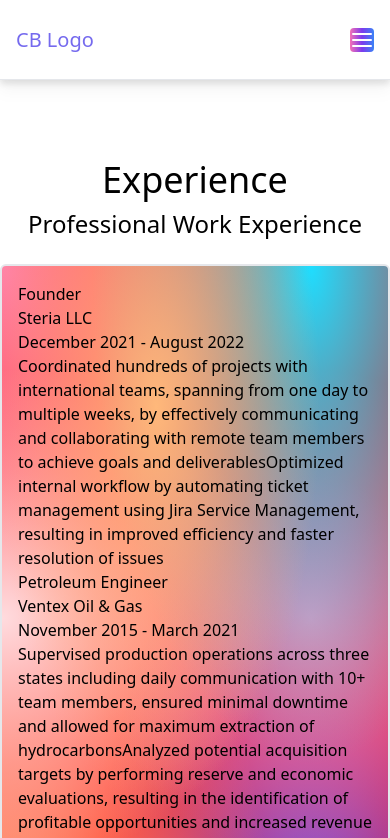
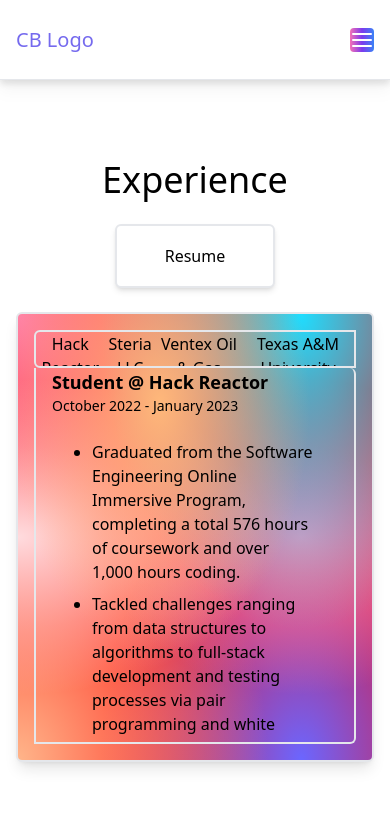
Before and after one commit to csb91/portfolio_site, a Next.js app: page /experience in a window 390 px wide. Shown: the top 838 px of the page. Built offline with nearby package versions, Linux system fonts and the light colour scheme.

Commit message:
finish experience section need to finish formatting mobile view for job selector component

```diff
--- a/src/app/experience/page.tsx
+++ b/src/app/experience/page.tsx
@@ -1,16 +1,27 @@
+import Link from "next/link"
+import Image from "next/image"
 import WorkExperience from "@/components/WorkExperience"
-//import Resume from '../../../public/Carter_Brooks_Resume.pdf'
+//import Resume from '../../files/Carter_Brooks_Resume.pdf'
 
 
 export default function Experience() {
   return (
-    <div>
+    <div className='flex-col sm:flex-grow px-4 sm:px-0'>
       <h1 className='text-4xl text-center'>
         Experience
       </h1>
-      <h2 className='text-2xl text-center mt-2'>
-        Professional Work Experience
-      </h2>
+      <div className='container flex justify-center mt-2'>
+        <Link
+          href="/files/Carter_Brooks_Resume.pdf"
+          target="_blank"
+          rel="noopener noreferrer"
+          aria-label='Carter Brooks Resume PDF Link'
+        >
+          <button className='border-2 rounded-md mt-4 h-16 w-40 shadow-md bg-white hover:border-[#EE756A]'>
+            Resume
+          </button>
+        </Link>
+      </div>
       <WorkExperience />
     </div>
   )
--- a/src/components/JobCard.tsx
+++ b/src/components/JobCard.tsx
@@ -1,19 +1,25 @@
-const JobCard = ({ title, company, dates, description}) => {
+const JobCard = ({ selectedJob, title, company, dates, description}) => {
+
   return (
-    <div>
-      <div>
-        {title}
+    <>
+      {company === selectedJob &&
+      <div className='pl-4 pb-2'>
+        <h3 className='text-lg font-bold'>
+          {title} @ {company}
+        </h3>
+        <div className='text-sm'>
+          {dates}
+        </div>
+        <ul className='list-disc px-10 py-6 sm:py-10'>
+          {description?.map((bulletPoint, index) => (
+            <li key={index} className='pb-2'>
+              {bulletPoint}
+            </li>
+          ))}
+        </ul>
       </div>
-      <div>
-        {company}
-      </div>
-      <div>
-        {dates}
-      </div>
-      <div>
-        {description}
-      </div>
-    </div>
+      }
+    </>
   )
 }
 
--- /dev/null
+++ b/src/components/JobSelector.tsx
@@ -0,0 +1,16 @@
+const JobSelector = ({ selectedJob, setSelectedJob, company }) => {
+  const handleClick = (e) => {
+    e.preventDefault();
+    setSelectedJob(company)
+  }
+
+  return (
+    <>
+      <button onClick={handleClick} className='sm:border-b sm:h-12'>
+        {company}
+      </button>
+    </>
+  )
+}
+
+export default JobSelector;
--- a/src/components/WorkExperience.tsx
+++ b/src/components/WorkExperience.tsx
@@ -1,7 +1,23 @@
+'use client'
+
+import { useState} from "react";
 import { jonInfo } from "@/lib/interfaces";
 import JobCard from './JobCard'
+import JobSelector from "./JobSelector";
 
 const jobList: jonInfo[] = [
+  {
+    title: 'Student',
+    company: 'Hack Reactor',
+    dates: 'October 2022 - January 2023',
+    description:[
+      `Graduated from the Software Engineering Online Immersive Program,
+      completing a total 576 hours of coursework and over 1,000 hours coding.`,
+      `Tackled challenges ranging from data structures to algorithms to full-stack development and
+      testing processes via pair programming and white boarding.`,
+      `Worked on engineering teams to create full-stack apps using Agile methodologies.`
+    ]
+  },
   {
     title: 'Founder',
     company: 'Steria LLC',
@@ -28,17 +44,36 @@
       `Oversee regulatory matters with various state and federal government agencies`
     ]
   },
+  {
+    title: 'Student',
+    company: 'Texas A&M University',
+    dates: 'September 2010 - May 2015',
+    description: [
+      'B.S. Petroleum Engineering',
+      '2014 Summer Internship - Decision Frameworks',
+      '2013 Summer Internship - Petro-Hunt LLC'
+    ]
+  }
 ]
 
 const WorkExperience = () => {
+  const [selectedJob, setSelectedJob] = useState(jobList[0].company)
+
   return (
-    <div className='container flex flex-col-reverse justify-evenly mx-auto border-2 rounded-md md:flex-row mt-6 mb-6 p-4 rainbow-mesh max-w-5xl shadow-lg'>
-      <div>
-
+    <div className='container mx-auto flex flex-col justify-between border-2 rounded-md md:flex-row mt-6 mb-6 p-4 h-[450px] max-w-5xl rainbow-mesh shadow-lg'>
+      <div className='container mx-auto flex flex-row sm:flex-col border-2 rounded-tl-md rounded-bl-md overflow-x-scroll sm:w-1/3'>
+        {jobList.map((job, index) => (
+          <JobSelector
+          selectedJob={selectedJob}
+          setSelectedJob={setSelectedJob}
+          company={job.company}
+          key={index}/>
+        ))}
       </div>
-      <div>
+      <div className='container mx-auto flex flex-grow border-2 border-t-0 sm:border-l-0 sm:border-t-2 rounded-tr-md rounded-br-md overflow-auto'>
         {jobList.map((job, index) => (
           <JobCard
+            selectedJob={selectedJob}
             title={job.title}
             company={job.company}
             dates={job.dates}
--- a/tsconfig.json
+++ b/tsconfig.json
@@ -21,7 +21,7 @@
     ],
     "baseUrl": ".",
     "paths": {
-      "@/*": ["./src/*"]
+      "@/*": ["./src/*"],
     }
   },
   "include": ["next-env.d.ts", "**/*.ts", "**/*.tsx", ".next/types/**/*.ts"],
```
Also changed, not shown: 1 other file (tests, documents, lock files or other folders).
